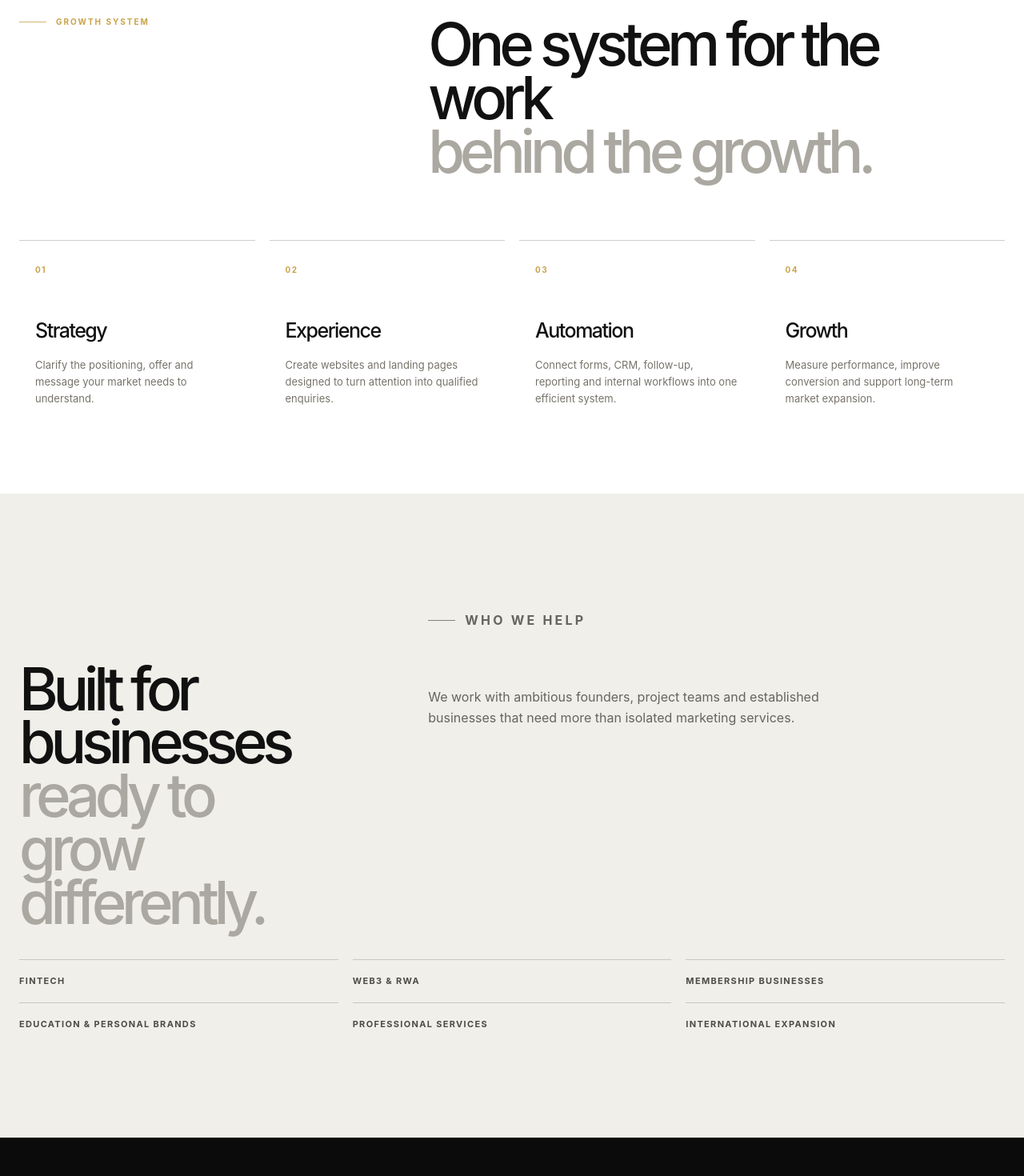
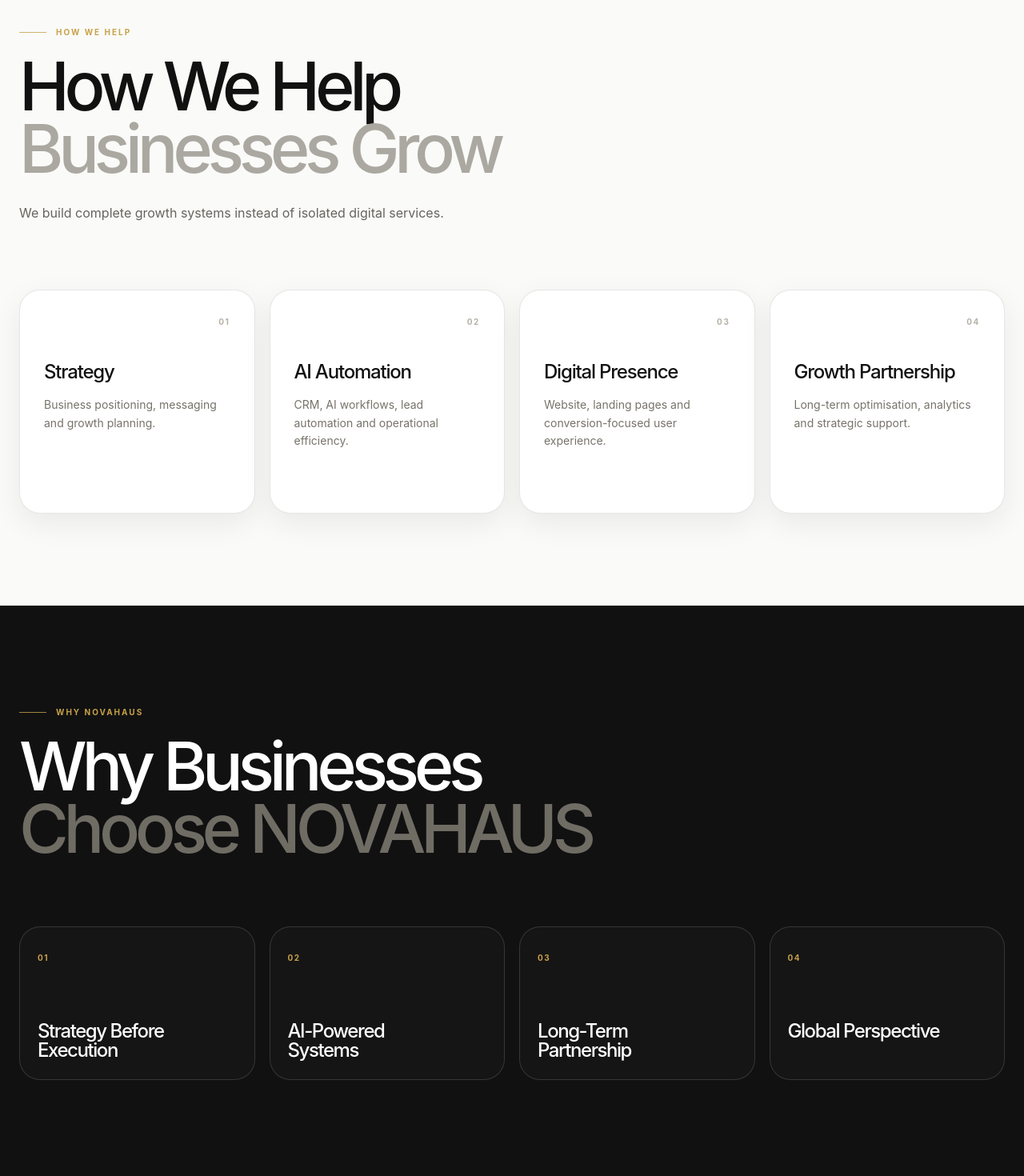
Before and after one commit to b18602877444-ops/novahaus-website, a React (Vite) app: page / in a window 1280 px wide. Shown: the part 880-2350 px from the top of the page at 80% size. Built offline with nearby package versions, Linux system fonts and the light colour scheme.

Commit message:
feat: optimize NOVAHAUS conversion paths

```diff
--- a/src/App.jsx
+++ b/src/App.jsx
@@ -208,6 +208,23 @@
   return <section id="who-we-help" className="who-we-help-section section paper-section"><div className="page-shell"><Reveal className="who-we-help-header"><SectionLabel>Who we help</SectionLabel><h2>Built for businesses<br /><span>ready to grow differently.</span></h2><p>We work with ambitious founders, project teams and established businesses that need more than isolated marketing services.</p></Reveal><Reveal className="industry-tags" delay={120}>{whoWeHelpItems.map((item) => <span key={item}>{item}</span>)}</Reveal></div></section>
 }
 
+const howWeHelpItems = [
+  { number: '01', title: 'Strategy', description: 'Business positioning, messaging and growth planning.' },
+  { number: '02', title: 'AI Automation', description: 'CRM, AI workflows, lead automation and operational efficiency.' },
+  { number: '03', title: 'Digital Presence', description: 'Website, landing pages and conversion-focused user experience.' },
+  { number: '04', title: 'Growth Partnership', description: 'Long-term optimisation, analytics and strategic support.' },
+]
+
+const trustReasons = ['Strategy Before Execution', 'AI-Powered Systems', 'Long-Term Partnership', 'Global Perspective']
+
+function HowWeHelpSection() {
+  return <section id="how-we-help" className="section light-section conversion-help-section"><div className="page-shell"><SectionHeader label="How we help" title={<>How We Help<br /><span>Businesses Grow</span></>} description="We build complete growth systems instead of isolated digital services." /><div className="services-grid conversion-help-grid">{howWeHelpItems.map((item, index) => <Reveal key={item.number} className="service-card conversion-help-card" delay={index * 80}><span className="service-number">{item.number}</span><h3>{item.title}</h3><p>{item.description}</p></Reveal>)}</div></div></section>
+}
+
+function TrustSection() {
+  return <section id="why-choose" className="section dark-section conversion-trust-section"><div className="page-shell"><SectionHeader label="Why NOVAHAUS" title={<>Why Businesses<br /><span>Choose NOVAHAUS</span></>} dark /><div className="conversion-trust-grid">{trustReasons.map((reason, index) => <Reveal key={reason} className="conversion-trust-card" delay={index * 80}><span>{String(index + 1).padStart(2, '0')}</span><h3>{reason}</h3></Reveal>)}</div></div></section>
+}
+
 function AnimatedNumber({ value, suffix = '', label }) {
   const [display, setDisplay] = useState(0)
   const reduceMotion = useReducedMotion()
@@ -324,12 +341,12 @@
 }
 
 function CTASection() {
-  return <section id="contact" className="section dark-section cta-section"><div className="page-shell"><Reveal className="cta-grid"><div><SectionLabel number="09">Contact</SectionLabel><h2 className="cta-title">Put the right<br /><em>signal in the room.</em></h2><p>For a new venture, a sharper position or a digital system that finally pulls its weight, start with the context.</p><div className="cta-contact-detail"><a href="mailto:hello@novahaus.studio">hello@novahaus.studio</a><span>Kuala Lumpur / Global</span></div><div className="contact-channels"><div><span>Calendly</span><strong>Booking link coming soon</strong></div><div><span>WhatsApp</span><strong>Direct line coming soon</strong></div></div></div><ContactForm /></Reveal></div></section>
+  return <section id="contact" className="section dark-section cta-section"><div className="page-shell"><Reveal className="cta-grid"><div><SectionLabel number="09">Contact</SectionLabel><h2 className="cta-title">Ready to Build<br /><em>Your Growth System?</em></h2><p>Book a Strategy Call and discover how NOVAHAUS can help your business grow with AI, automation and strategy.</p><div className="conversion-cta-actions"><a href="#contact" className="magnetic-link conversion-primary-cta">Book a Strategy Call <ArrowIcon direction="right" /></a><a href="/products/" className="text-link text-link-light conversion-secondary-cta">View Products <ArrowIcon direction="right" /></a></div><div className="cta-contact-detail"><a href="mailto:hello@novahaus.studio">hello@novahaus.studio</a><span>Kuala Lumpur / Global</span></div><div className="contact-channels"><div><span>Calendly</span><strong>Booking link coming soon</strong></div><div><span>WhatsApp</span><strong>Direct line coming soon</strong></div></div></div><ContactForm /></Reveal></div></section>
 }
 
 function Footer() {
   const prefix = window.location.pathname === '/' ? '' : '/'
-  return <footer className="site-footer"><div className="page-shell footer-top"><div className="footer-brand"><BrandLogo reversed className="footer-logo" /><p>AI Brand & Digital Studio</p></div><nav aria-label="Footer navigation">{navItems.map((item) => <a key={item.label} href={item.href.startsWith('/') ? item.href : `${prefix}${item.href}`}>{item.label}</a>)}<a href="/about/">About page</a><a href="/blog/">Journal</a><a href="/privacy/">Privacy</a></nav></div><div className="page-shell footer-bottom"><span>© 2026 NOVAHAUS. All Rights Reserved.</span><span>Built with clarity.</span></div></footer>
+  return <footer className="site-footer"><div className="page-shell footer-top"><div className="footer-brand"><BrandLogo reversed className="footer-logo" /><p>Build Better Businesses.<br />Powered by AI.<br />Driven by Strategy.</p></div><nav aria-label="Footer navigation">{navItems.map((item) => <a key={item.label} href={item.href.startsWith('/') ? item.href : `${prefix}${item.href}`}>{item.label}</a>)}<a href="/about/">About page</a><a href="/blog/">Journal</a><a href="/privacy/">Privacy</a></nav></div><div className="page-shell footer-bottom"><span>© 2026 NOVAHAUS. All Rights Reserved.</span><span>Built with clarity.</span></div></footer>
 }
 
 function InternalHeader() {
@@ -347,7 +364,7 @@
 }
 
 function ProductsPage() {
-  return <InternalPage eyebrow="Products" title={<>Growth systems<br /><em>with a job to do.</em></>} description="Four ways to turn a stronger position, better digital experience and practical AI operations into a more useful commercial system."><section className="products-list" aria-label="NOVAHAUS products">{products.map((product, index) => <Reveal className="product-block" delay={index * 70} key={product.slug}><div className="product-heading"><SectionLabel number={product.number}>Product</SectionLabel><h2>{product.name}</h2><p>{product.summary}</p><a href="/#contact" className="button-dark product-cta">Book a Strategy Call <ArrowIcon direction="right" /></a></div><div className="product-flow"><ProductFlowItem label="Problem"><p>{product.problem}</p></ProductFlowItem><ProductFlowItem label="Solution"><p>{product.solution}</p></ProductFlowItem><ProductFlowItem label="Deliverables"><ul>{product.deliverables.map((deliverable) => <li key={deliverable}>{deliverable}</li>)}</ul></ProductFlowItem><ProductFlowItem label="Ideal Client"><p>{product.idealClient}</p></ProductFlowItem></div></Reveal>)}</section></InternalPage>
+  return <InternalPage eyebrow="Products" title={<>Growth systems<br /><em>with a job to do.</em></>} description="Four ways to turn a stronger position, better digital experience and practical AI operations into a more useful commercial system."><section className="products-list" aria-label="NOVAHAUS products">{products.map((product, index) => <Reveal className="product-block" delay={index * 70} key={product.slug}><div className="product-heading"><SectionLabel number={product.number}>Product</SectionLabel><h2>{product.name}</h2><p>{product.summary}</p><a href="/#contact" className="magnetic-link product-cta">Book a Strategy Call <ArrowIcon direction="right" /></a></div><div className="product-flow"><ProductFlowItem label="Problem"><p>{product.problem}</p></ProductFlowItem><ProductFlowItem label="Solution"><p>{product.solution}</p></ProductFlowItem><ProductFlowItem label="Deliverables"><ul>{product.deliverables.map((deliverable) => <li key={deliverable}>{deliverable}</li>)}</ul></ProductFlowItem><ProductFlowItem label="Ideal Client"><p>{product.idealClient}</p></ProductFlowItem></div></Reveal>)}</section></InternalPage>
 }
 
 function AboutPage() {
@@ -454,7 +471,7 @@
 
   const studyMatch = path.match(/^\/case-study\/([^/]+)$/)
   const postMatch = path.match(/^\/blog\/([^/]+)$/)
-  const page = path === '/' ? <><a className="skip-link" href="#main-content">Skip to content</a><main id="main-content"><Hero /><PositioningStrip /><WhoWeHelpSection /><AboutSection /><ServicesSection /><SolutionsSection /><PortfolioSection /><WhySection /><TestimonialsSection /><FAQSection /><CTASection /><Footer /></main></> : path === '/products' ? <ProductsPage /> : path === '/about' ? <AboutPage /> : path === '/blog' ? <BlogPage /> : path === '/privacy' ? <LegalPage type="privacy" /> : path === '/terms' ? <LegalPage type="terms" /> : path === '/thank-you' ? <ThankYouPage /> : path === '/404' ? <NotFoundPage /> : studyMatch ? <CaseStudyPage study={caseStudies.find((item) => item.slug === studyMatch[1])} /> : postMatch ? <BlogPostPage post={blogPosts.find((item) => item.slug === postMatch[1])} /> : <NotFoundPage />
+  const page = path === '/' ? <><a className="skip-link" href="#main-content">Skip to content</a><main id="main-content"><Hero /><HowWeHelpSection /><TrustSection /><PositioningStrip /><WhoWeHelpSection /><AboutSection /><ServicesSection /><SolutionsSection /><PortfolioSection /><WhySection /><TestimonialsSection /><FAQSection /><CTASection /><Footer /></main></> : path === '/products' ? <ProductsPage /> : path === '/about' ? <AboutPage /> : path === '/blog' ? <BlogPage /> : path === '/privacy' ? <LegalPage type="privacy" /> : path === '/terms' ? <LegalPage type="terms" /> : path === '/thank-you' ? <ThankYouPage /> : path === '/404' ? <NotFoundPage /> : studyMatch ? <CaseStudyPage study={caseStudies.find((item) => item.slug === studyMatch[1])} /> : postMatch ? <BlogPostPage post={blogPosts.find((item) => item.slug === postMatch[1])} /> : <NotFoundPage />
   return <><PageLoader reduceMotion={reduceMotion} />{page}</>
 }
 
--- a/src/index.css
+++ b/src/index.css
@@ -1165,6 +1165,34 @@
   .hero-copy h1 { font-size: clamp(3.8rem, 5.8vw, 5.4rem); }
 }
 
+.conversion-help-section { padding-top: clamp(88px, 9vw, 132px); padding-bottom: clamp(88px, 9vw, 132px); }
+.conversion-help-grid { margin-top: var(--space-content); }
+.conversion-help-card { min-height: 280px; }
+.conversion-help-card h3 { max-width: 240px; }
+.conversion-trust-section { background: #111111; }
+.conversion-trust-grid { display: grid; grid-template-columns: repeat(4, minmax(0, 1fr)); gap: 18px; margin-top: var(--space-content); }
+.conversion-trust-card { min-height: 190px; padding: 24px 22px; border: 1px solid rgba(255, 255, 255, .14); border-radius: var(--radius-card); background: #151515; }
+.conversion-trust-card > span { color: var(--color-gold); font-size: 10px; font-weight: 700; letter-spacing: .15em; }
+.conversion-trust-card h3 { max-width: 190px; margin-top: 70px; color: #ffffff; font-family: "Space Grotesk", Inter, sans-serif; font-size: 24px; font-weight: 500; letter-spacing: -.06em; line-height: 1; }
+.conversion-cta-actions { display: flex; align-items: center; flex-wrap: wrap; gap: 18px; margin-top: 32px; }
+.conversion-primary-cta { text-decoration: none; }
+.conversion-secondary-cta { padding-bottom: 4px; }
+.footer-brand p { line-height: 1.7; }
+
+@media (max-width: 820px) {
+  .conversion-trust-grid { grid-template-columns: repeat(2, minmax(0, 1fr)); }
+}
+
+@media (max-width: 560px) {
+  .conversion-help-section { padding-top: 76px; padding-bottom: 76px; }
+  .conversion-help-grid { margin-top: 56px; }
+  .conversion-help-card { min-height: 250px; }
+  .conversion-trust-grid { grid-template-columns: 1fr; gap: 14px; }
+  .conversion-trust-card { min-height: 150px; }
+  .conversion-trust-card h3 { margin-top: 42px; }
+  .conversion-cta-actions { align-items: flex-start; flex-direction: column; }
+}
+
 .products-list { width: min(100% - 48px, 1120px); margin: clamp(90px, 12vw, 160px) auto 0; }
 .product-block { display: grid; grid-template-columns: .62fr 1.38fr; gap: clamp(30px, 6vw, 90px); padding: 48px 0 64px; border-top: 1px solid rgba(17, 17, 17, .18); }
 .product-heading h2 { max-width: 330px; margin-top: 28px; font-family: "Space Grotesk", Inter, sans-serif; font-size: clamp(2.3rem, 4vw, 4.2rem); font-weight: 500; letter-spacing: -.08em; line-height: .92; }
```
